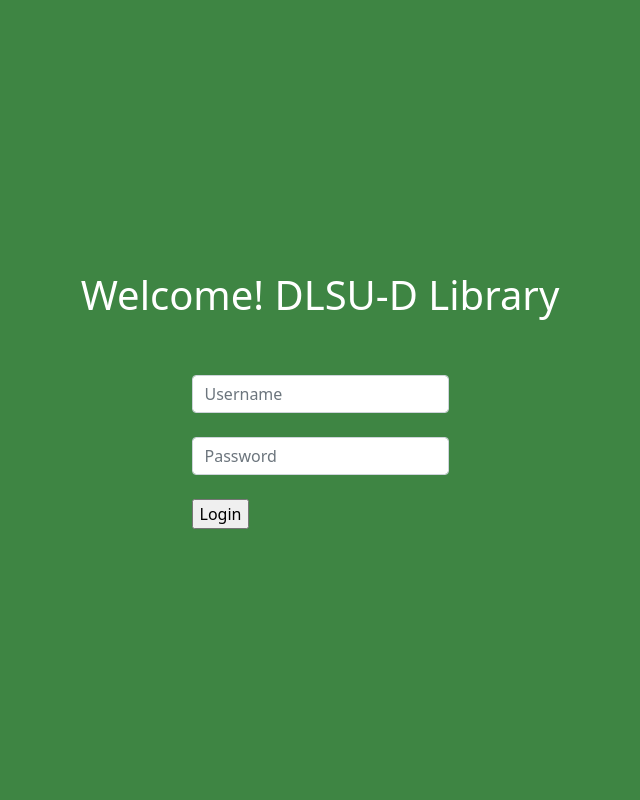
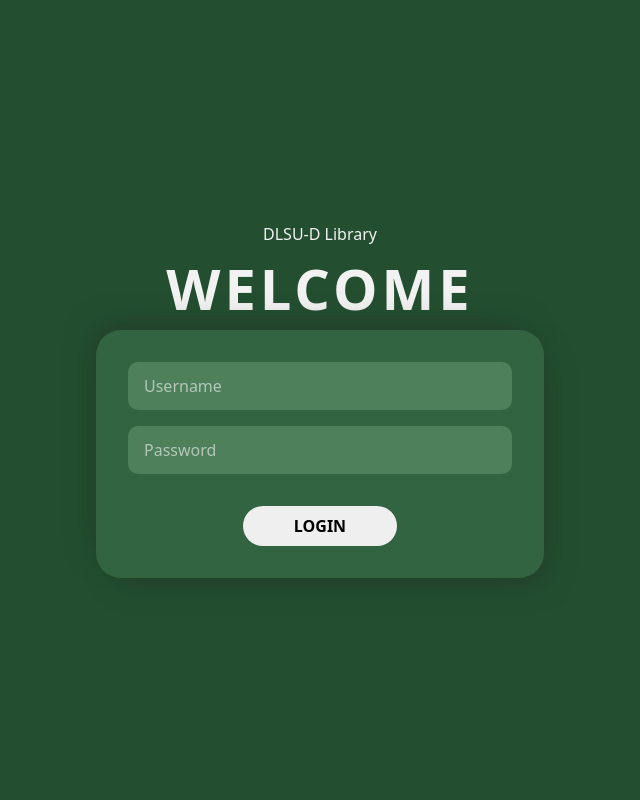
Before and after one commit to Yogurtchan/Library-Dashboard, a Flask app: page / in a window 1280 px wide. Shown: the whole page, without its empty margins (320-960 px from the left). Run offline with Flask 2, Linux system fonts and the light colour scheme.

Commit message:
refactor: refactored html structure on index.html
refactor: changed class names to fit BEM naming convention

style: changed styling on login page

```diff
--- a/static/styles.css
+++ b/static/styles.css
@@ -1,5 +1,5 @@
 body{
-    background-color: #3E8543 !important;
+    background-color: #234f30 !important;
     height: 100vh !important;
     justify-content: center !important;
     align-items: center !important;
@@ -7,7 +7,77 @@
     flex-direction: column !important;
 }
 
-.indexH1{
-    color: white !important;
+/* LOGIN PAGE STYLING */
 
+.login-main{
+    display: flex;
+    flex-direction: column;
+
+    width: 35%;
 }
+
+.login-header{
+    display: flex;
+    flex-direction: column;
+    align-items: center;
+    color: #f2f2f2 !important;
+}
+
+.login-header__title--sub{
+    padding: 0px;
+    margin: 0px;
+}
+
+.login-header__title{
+    padding: 0px;
+    margin: 0px;
+
+    text-transform: uppercase;
+    font-size: 3.5rem;
+    font-weight: 600;
+    letter-spacing: 0.25rem;
+}
+
+.login-forms__container{
+    display: flex;
+    flex-direction: column;
+    align-items: center;
+
+    background-color: #336441;
+
+    padding: 2rem;
+    border-radius: 25px;
+
+    box-shadow: 10px 14px 32px -14px rgba(37, 37, 37, 0.52), -10px -14px 32px -14px rgba(37, 37, 37, 0.52);
+}
+
+.login-forms__textbox{
+    width: 100%;
+    height: 3rem;
+    margin-bottom: 1rem;
+    padding-left: 1rem;
+
+    border-radius: 10px;
+    outline: none;
+    border: none;
+
+    background-color: #4e805c;
+
+    color: #f2f2f2 !important;
+}
+
+.login-forms__textbox::placeholder{
+    color: #f2f2f29d !important;
+}
+
+.login-forms__btn{
+    width: 40%;
+    height: 2.5rem;
+
+    margin-top: 1rem;
+    border-radius: 50px;
+    border: none;
+
+    font-weight: 600;
+    text-transform: uppercase;
+}
--- a/templates/index.html
+++ b/templates/index.html
@@ -12,23 +12,26 @@
     <title class="indexTitle">DLSU-D Library</title>
   </head>
   <body>
-    <section class="">
+    <div class="login-main">
+      <section class="login-header">
+        <p class="login-header__title--sub">DLSU-D Library</p>
+        <p class="login-header__title">Welcome</p>
+      </section>
 
-    </section>
-    <h1 class="indexH1">Welcome! DLSU-D Library</h1>
-    <br>
-    {% if (err != ""): %}
-      <div style="background-color: grey;">
-        <h3>{{err}}</h3>
-      </div>
-    {% endif %}
-    <br>
-    <form action="/dashboard" method="POST">
-        <input class="form-control" type="text" placeholder="Username" name="user">
-        <br>
-        <input class="form-control" type="text" placeholder="Password" name="pass">
-        <br>
-        <input class="button" type="submit" value="Login" name="Login" onclick="loading()">
-    </form>
+      {% if (err != ""): %}
+        <section class="login-err-msg" style="background-color: grey;">
+          <h3>{{err}}</h3>
+        </section>
+      {% endif %}
+
+      <section class="login-forms">
+        <form class="login-forms__container" action="/dashboard" method="POST">
+          <input class="login-forms__textbox" type="text" placeholder="Username" name="user">
+          <input class="login-forms__textbox" type="text" placeholder="Password" name="pass">
+          <input class="login-forms__btn" type="submit" value="Login" name="Login" onclick="loading()">
+      </form>
+      </section>
+
+    </div>
   </body>
 </html>
```
